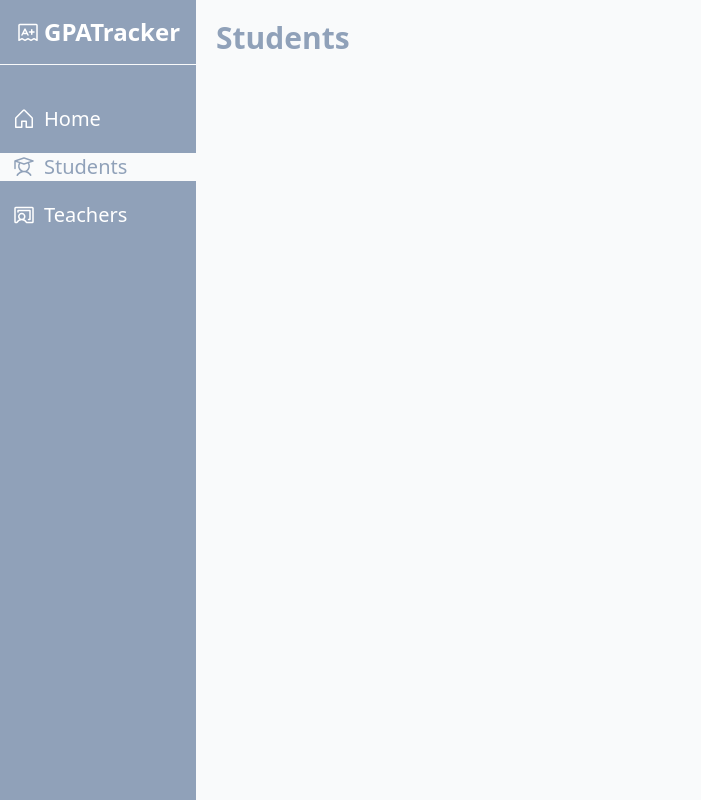
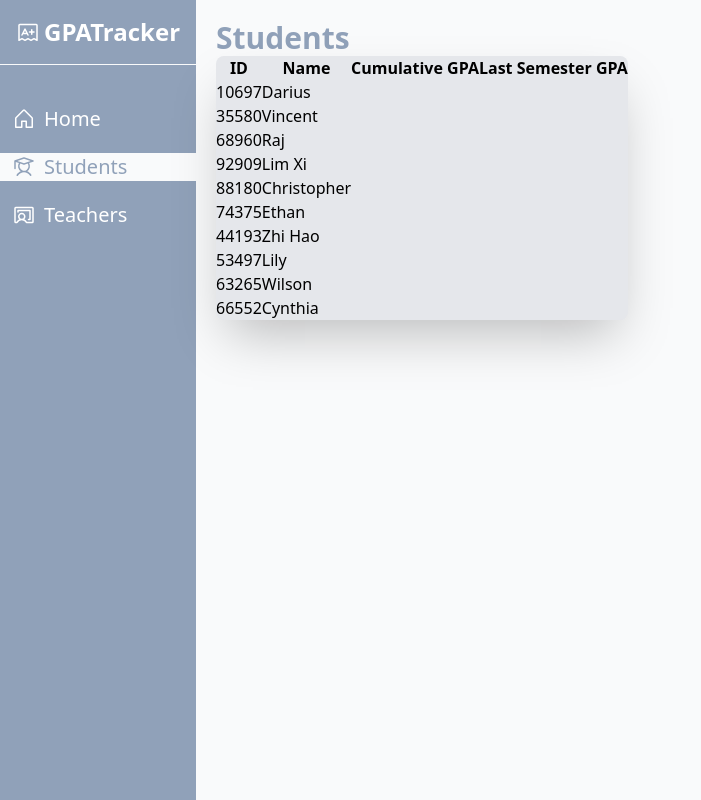
Before and after one commit to yong-zhuo/GovTechTHT-Frontend, a React (Vite) app: page /students in a window 1280 px wide. Shown: the whole page, without its empty margins (0-701 px from the left). Built offline with nearby package versions, Linux system fonts and the light colour scheme.

Commit message:
Add basic reusable table component

```diff
--- /dev/null
+++ b/src/components/common/Table.jsx
@@ -0,0 +1,51 @@
+import { useReactTable, flexRender, getCoreRowModel } from "@tanstack/react-table"
+
+const Table = ({ columns, data, sorting, onSortingChange }) => {
+
+
+    const table = useReactTable({
+        columns,
+        data,
+        getCoreRowModel: getCoreRowModel(),
+        sorting,
+        onSortingChange
+    })
+
+    return (
+        <div>
+            <table>
+                <thead>
+                    {table.getHeaderGroups().map((headerGroup) => (
+                        <tr key={headerGroup.id}>
+                            {headerGroup.headers.map((header) =>
+                                <th key={header.id}>
+                                    {flexRender(
+                                        header.column.columnDef.header,
+                                        header.getContext()
+                                    )}
+                                </th>
+                            )}
+                        </tr>
+                    ))}
+                </thead>
+
+                <tbody>
+                    {table.getRowModel().rows.map(row => (
+                        <tr key={row.id}>
+                            {row.getVisibleCells().map(cell => (
+                                <td key={cell.id}>
+                                    {flexRender(
+                                        cell.column.columnDef.cell,
+                                        cell.getContext()
+                                    )}
+                                </td>
+                            ))}
+                        </tr>
+                    ))}
+                </tbody>
+            </table>
+        </div>
+    )
+}
+
+export default Table
--- /dev/null
+++ b/src/data/tableColumns.js
@@ -0,0 +1,39 @@
+/**@type import('@tanstack/react-table').ColumnDef<any> */
+
+export const studentTableColumns = [
+    {
+        header: 'ID',
+        accessorKey: 'id',
+    },
+    {
+        header: 'Name',
+        accessorKey: 'name',
+    },
+    {
+        header: 'Cumulative GPA',
+        accessorKey: 'cumulativeGPA',
+    },
+    {
+        header: 'Last Semester GPA',
+        accessorKey: 'lastSemesterGPA',
+    },
+]
+
+export const teacherTableColumns = [
+    {
+        header: 'ID',
+        accessorKey: 'id',
+    },
+    {
+        header: 'Name',
+        accessorKey: 'name',
+    },
+    {
+        header: 'Avg. Semester GPA',
+        accessorKey: 'avgSemesterGPA',
+    },
+    {
+        header: 'Avg. Cumulative GPA',
+        accessorKey: 'avgCumulativeGPA',
+    }
+]
--- a/src/pages/Students.jsx
+++ b/src/pages/Students.jsx
@@ -1,13 +1,20 @@
 import { Route, Routes } from "react-router"
 import Student from "./Student"
+import Table from "../components/common/Table"
+import { useMemo } from "react"
+import { students } from "../data/mockStudentData"
+import { studentTableColumns } from "../data/tableColumns"
 
 const Students = () => {
 
+  const studentData = useMemo(() => students, [])
+
   return (
-    <div className="flex flex-col">
-      <span className="text-3xl p-5 font-semibold text-slate-400">Students</span>
-
-
+    <div className="flex flex-col p-5">
+      <span className="text-3xl font-semibold text-slate-400">Students</span>
+      <div className="flex bg-gray-200 rounded-lg shadow-2xl">
+        <Table data={studentData} columns={studentTableColumns} />
+      </div>
       <Routes>
         <Route path=":id" element={<Student />} />
       </Routes>
```
